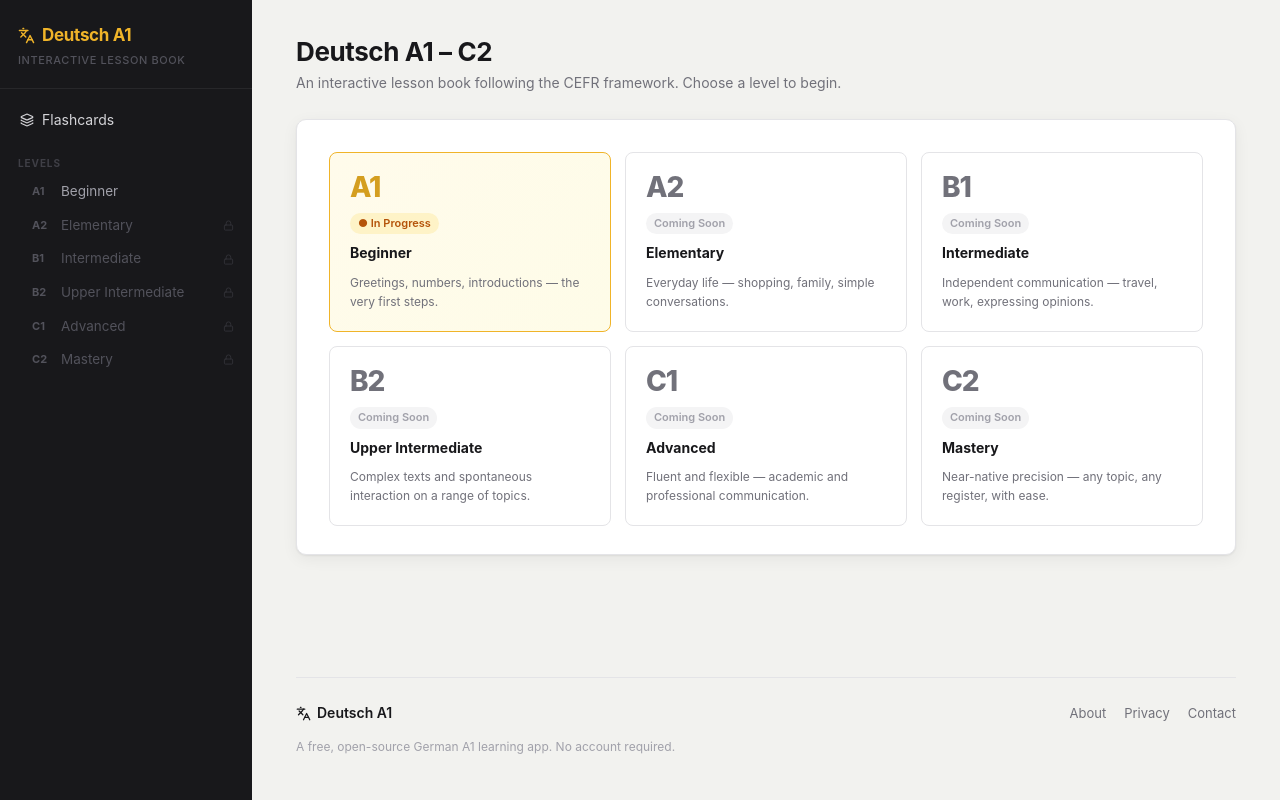
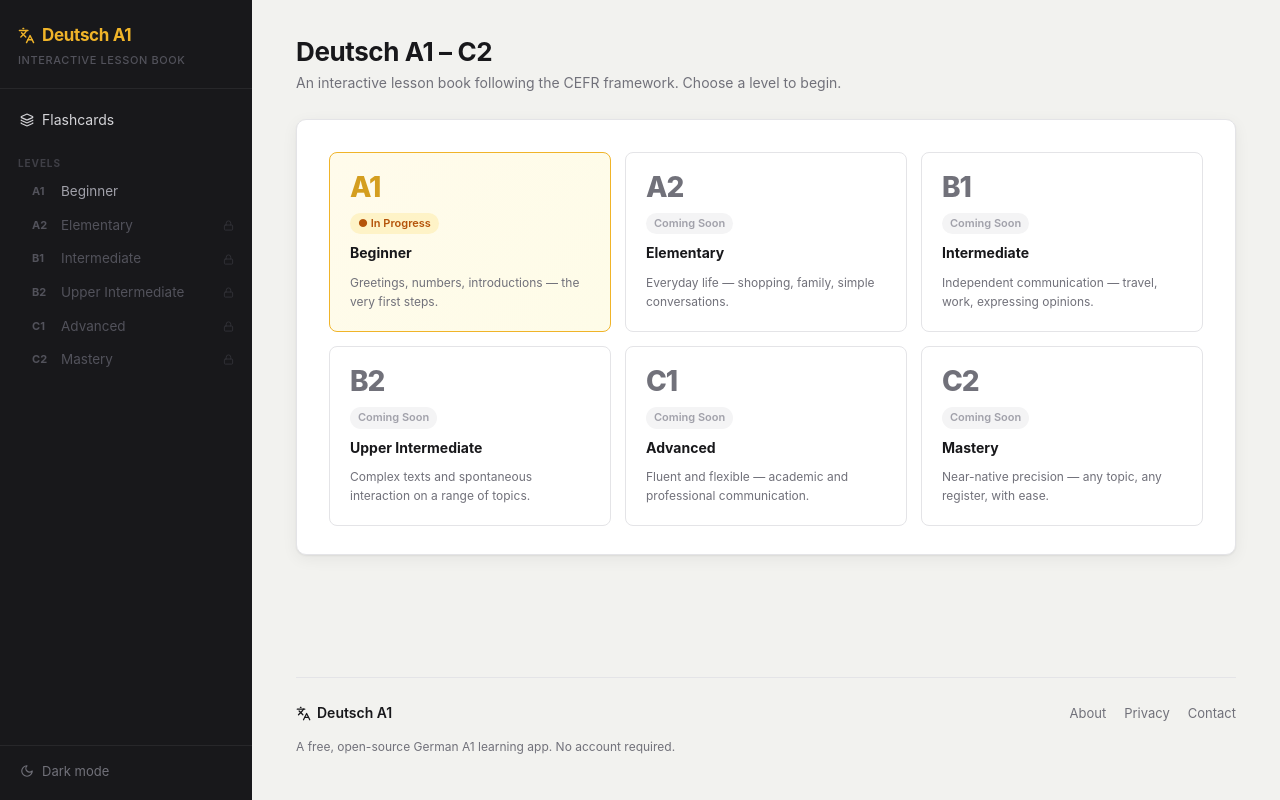
Before and after one commit to davide-muzzi/learn-german, a Vue app: page /#/ in a window 1280 px wide. Built offline with nearby package versions, Linux system fonts and the light colour scheme.

Commit message:
feat: add dark mode with sidebar toggle (my eyes were burning, it's 1am help

```diff
--- a/index.html
+++ b/index.html
@@ -5,6 +5,12 @@
     <link rel="icon" type="image/svg+xml" href="/favicon.svg" />
     <meta name="viewport" content="width=device-width, initial-scale=1.0" />
     <title>Deutsch A1 — Basics</title>
+    <script>
+      (function() {
+        var t = localStorage.getItem('theme') || (window.matchMedia('(prefers-color-scheme: dark)').matches ? 'dark' : 'light');
+        document.documentElement.setAttribute('data-theme', t);
+      })();
+    </script>
   </head>
   <body>
     <div id="app"></div>
--- a/src/components/AppSidebar.vue
+++ b/src/components/AppSidebar.vue
@@ -1,12 +1,15 @@
 <script setup>
 import { computed, onMounted, onUnmounted } from 'vue'
 import { RouterLink, useRoute } from 'vue-router'
-import { Languages, Lock, Layers } from '@lucide/vue'
+import { Languages, Lock, Layers, Moon, Sun } from '@lucide/vue'
 import { LEVELS, CHAPTERS, CHAPTER_SECTIONS } from '../data/index.js'
 import { flashcardResetSignal } from '../composables/flashcardBus.js'
+import { useTheme } from '../composables/useTheme.js'
 
 defineProps({ open: Boolean })
 defineEmits(['close'])
+
+const { dark, toggleTheme } = useTheme()
 
 const route = useRoute()
 
@@ -152,6 +155,13 @@ onUnmounted(() => {
 
     </div>
 
+    <div class="sidebar-footer">
+      <button class="theme-toggle" @click="toggleTheme">
+        <component :is="dark ? Sun : Moon" :size="14" />
+        {{ dark ? 'Light mode' : 'Dark mode' }}
+      </button>
+    </div>
+
     <!-- Drag handle (desktop only via CSS) -->
     <div class="sidebar-resizer" @mousedown="onResizerMouseDown" />
   </nav>
--- /dev/null
+++ b/src/composables/useTheme.js
@@ -0,0 +1,26 @@
+import { ref, watch } from 'vue'
+
+const THEME_KEY = 'theme'
+
+function getInitial() {
+  const stored = localStorage.getItem(THEME_KEY)
+  if (stored !== null) return stored === 'dark'
+  return window.matchMedia('(prefers-color-scheme: dark)').matches
+}
+
+const dark = ref(getInitial())
+
+function apply(isDark) {
+  document.documentElement.setAttribute('data-theme', isDark ? 'dark' : 'light')
+}
+
+apply(dark.value)
+
+watch(dark, (isDark) => {
+  apply(isDark)
+  localStorage.setItem(THEME_KEY, isDark ? 'dark' : 'light')
+})
+
+export function useTheme() {
+  return { dark, toggleTheme: () => { dark.value = !dark.value } }
+}
--- a/src/style.css
+++ b/src/style.css
@@ -15,6 +15,27 @@
   --border: #e4e4e7;
   --radius: 10px;
   --shadow: 0 1px 2px rgba(0,0,0,.06), 0 4px 16px rgba(0,0,0,.06);
+  --surface: #fafafa;
+  --input-border: #d4d4d8;
+  --blue: #1d4ed8;
+  --info-bg: #eff6ff;
+  --info-border: #3b82f6;
+  --info-text: #1e3a5f;
+}
+
+[data-theme="dark"] {
+  --bg: #101012;
+  --card: #1c1c1f;
+  --text: #e4e4e7;
+  --muted: #a1a1aa;
+  --border: #3f3f46;
+  --shadow: 0 1px 2px rgba(0,0,0,.4), 0 4px 16px rgba(0,0,0,.3);
+  --surface: #222225;
+  --input-border: #52525b;
+  --blue: #60a5fa;
+  --info-bg: rgba(59, 130, 246, .1);
+  --info-border: #3b82f6;
+  --info-text: #93c5fd;
 }
 
 body {
@@ -40,13 +61,9 @@ body {
   position: fixed;
   top: 0; left: 0;
   height: 100vh;
-  overflow-y: auto;
+  overflow: hidden;
   z-index: 10;
-  scrollbar-width: thin;
-  scrollbar-color: #3f3f46 transparent;
 }
-.sidebar::-webkit-scrollbar { width: 4px; }
-.sidebar::-webkit-scrollbar-thumb { background: #3f3f46; border-radius: 2px; }
 
 .sidebar-logo {
   padding: 22px 18px 18px;
@@ -71,7 +88,15 @@ body {
   font-weight: 500;
 }
 
-.sidebar-body { padding: 8px 0 24px; }
+.sidebar-body {
+  padding: 8px 0 16px;
+  flex: 1;
+  overflow-y: auto;
+  scrollbar-width: thin;
+  scrollbar-color: #3f3f46 transparent;
+}
+.sidebar-body::-webkit-scrollbar { width: 4px; }
+.sidebar-body::-webkit-scrollbar-thumb { background: #3f3f46; border-radius: 2px; }
 
 .nav-section { margin-top: 4px; }
 .nav-section-label {
@@ -189,9 +214,9 @@ th {
 }
 td { padding: 10px 14px; border-bottom: 1px solid var(--border); }
 tbody tr:last-child td { border-bottom: none; }
-tbody tr:hover td { background: #fafafa; }
+tbody tr:hover td { background: var(--surface); }
 .de { font-weight: 600; color: var(--text); }
-.bold-conj { font-weight: 700; color: #1d4ed8; }
+.bold-conj { font-weight: 700; color: var(--blue); }
 .pron-col { color: var(--muted); font-size: 13.5px; }
 .en-col { color: var(--muted); font-size: 13.5px; }
 
@@ -244,13 +269,16 @@ tbody tr:hover td { background: #fafafa; }
   border: 1px solid var(--border);
   border-radius: 8px;
   padding: 20px;
-  background: white;
+  background: var(--card);
   transition: box-shadow .18s;
 }
 .lvl-card.lvl-active {
   border-color: var(--gold);
   background: linear-gradient(135deg, #fffbeb 0%, #fefce8 100%);
   cursor: pointer;
+}
+[data-theme="dark"] .lvl-card.lvl-active {
+  background: linear-gradient(135deg, rgba(240,180,41,.1) 0%, rgba(240,180,41,.07) 100%);
 }
 .lvl-card.lvl-active:hover { box-shadow: 0 4px 16px rgba(0,0,0,.1); }
 .lvl-code {
@@ -276,13 +304,16 @@ tbody tr:hover td { background: #fafafa; }
   border: 1px solid var(--border);
   border-radius: 8px;
   padding: 16px;
-  background: white;
+  background: var(--card);
   transition: box-shadow .18s;
 }
 .ch-card:hover { box-shadow: 0 4px 16px rgba(0,0,0,.08); }
 .ch-card.ch-active {
   border-color: var(--gold);
   background: linear-gradient(135deg, #fffbeb 0%, #fefce8 100%);
+}
+[data-theme="dark"] .ch-card.ch-active {
+  background: linear-gradient(135deg, rgba(240,180,41,.1) 0%, rgba(240,180,41,.07) 100%);
 }
 .ch-num {
   font-size: 10px;
@@ -322,7 +353,7 @@ tbody tr:hover td { background: #fafafa; }
   border-radius: 8px;
   padding: 10px 6px;
   text-align: center;
-  background: white;
+  background: var(--card);
   transition: border-color .15s;
 }
 .alpha-card:hover { border-color: var(--gold); }
@@ -334,12 +365,12 @@ tbody tr:hover td { background: #fafafa; }
 
 /* ── EXERCISES ── */
 .ex-instruction {
-  background: #eff6ff;
-  border-left: 3px solid #3b82f6;
+  background: var(--info-bg);
+  border-left: 3px solid var(--info-border);
   padding: 10px 14px;
   border-radius: 0 6px 6px 0;
   font-size: 13.5px;
-  color: #1e3a5f;
+  color: var(--info-text);
   margin-bottom: 20px;
   line-height: 1.5;
 }
@@ -348,7 +379,7 @@ tbody tr:hover td { background: #fafafa; }
   border: 1px solid var(--border);
   border-radius: 8px;
   padding: 14px 16px;
-  background: #fafafa;
+  background: var(--surface);
   margin-bottom: 12px;
   font-size: 14px;
   line-height: 2.2;
@@ -367,7 +398,7 @@ tbody tr:hover td { background: #fafafa; }
 .blank-wrap { display: inline-block; position: relative; }
 .blank-input {
   border: none;
-  border-bottom: 2px solid #cbd5e1;
+  border-bottom: 2px solid var(--input-border);
   background: transparent;
   font-size: 14px;
   font-family: inherit;
@@ -395,7 +426,7 @@ tbody tr:hover td { background: #fafafa; }
   padding: 7px 18px;
   border: 2px solid var(--border);
   border-radius: 6px;
-  background: white;
+  background: var(--card);
   cursor: pointer;
   font-size: 14px;
   font-family: inherit;
@@ -403,7 +434,7 @@ tbody tr:hover td { background: #fafafa; }
   color: var(--text);
   transition: border-color .12s, background .12s;
 }
-.mc-btn:hover:not(:disabled) { border-color: var(--gold); background: #fffbeb; }
+.mc-btn:hover:not(:disabled) { border-color: var(--gold); background: rgba(240,180,41,.08); }
 .mc-btn.mc-correct { border-color: var(--green); background: #f0fdf4; color: var(--green); }
 .mc-btn.mc-wrong   { border-color: var(--red);   background: #fef2f2; color: var(--red); }
 .mc-btn:disabled   { cursor: default; opacity: .85; }
@@ -414,13 +445,13 @@ tbody tr:hover td { background: #fafafa; }
   border: 1px solid var(--border);
   border-radius: 8px;
   padding: 16px 18px;
-  background: #fafafa;
+  background: var(--surface);
   margin-bottom: 12px;
 }
 .tr-en { font-size: 15px; font-weight: 500; margin-bottom: 10px; color: var(--text); }
 .reveal-btn {
   padding: 5px 14px;
-  background: white;
+  background: var(--card);
   border: 1px solid var(--border);
   border-radius: 6px;
   font-size: 13px;
@@ -470,7 +501,7 @@ tbody tr:hover td { background: #fafafa; }
   margin-top: 18px;
   margin-left: 10px;
   padding: 10px 20px;
-  background: white;
+  background: var(--card);
   color: var(--muted);
   border: 1px solid var(--border);
   border-radius: 8px;
@@ -590,7 +621,7 @@ tbody tr:hover td { background: #fafafa; }
   align-items: center;
   gap: 10px;
   padding: 8px 10px;
-  background: #fafafa;
+  background: var(--surface);
   border: 1px solid var(--border);
   border-radius: 6px;
   font-size: 14px;
@@ -806,7 +837,7 @@ tbody tr:hover td { background: #fafafa; }
 .footer-copy {
   margin-top: 12px;
   font-size: 12px;
-  color: #a1a1aa;
+  color: var(--muted);
 }
 
 /* ── ABOUT PAGE ── */
@@ -843,7 +874,7 @@ tbody tr:hover td { background: #fafafa; }
   padding: 12px 14px;
   border: 1px solid var(--border);
   border-radius: 8px;
-  background: #fafafa;
+  background: var(--surface);
 }
 .tech-name { font-weight: 700; font-size: 14px; }
 .tech-desc { font-size: 12px; color: var(--muted); }
@@ -885,7 +916,7 @@ tbody tr:hover td { background: #fafafa; }
 }
 .contact-row-title { font-weight: 700; margin-bottom: 4px; }
 .contact-link {
-  color: #1d4ed8;
+  color: var(--blue);
   text-decoration: none;
   font-size: 14px;
 }
@@ -949,7 +980,7 @@ tbody tr:hover td { background: #fafafa; }
 }
 .fc-dir-btn.active {
   border-color: var(--gold);
-  background: #fefce8;
+  background: rgba(240,180,41,.1);
   color: var(--gold-dark);
 }
 .fc-sets-header {
@@ -1007,16 +1038,16 @@ tbody tr:hover td { background: #fafafa; }
   -webkit-appearance: none;
   width: 17px;
   height: 17px;
-  border: 2px solid #d4d4d8;
+  border: 2px solid var(--input-border);
   border-radius: 5px;
-  background: #fff no-repeat center / 65%;
+  background: var(--card) no-repeat center / 65%;
   flex-shrink: 0;
   cursor: pointer;
   transition: border-color .15s, background-color .15s, box-shadow .15s;
 }
 .fc-checkbox:hover {
   border-color: var(--gold);
-  box-shadow: 0 0 0 3px #fef3c7;
+  box-shadow: 0 0 0 3px rgba(240,180,41,.2);
 }
 .fc-checkbox:checked,
 .fc-checkbox:indeterminate {
@@ -1054,7 +1085,7 @@ tbody tr:hover td { background: #fafafa; }
   justify-content: space-between;
   gap: 16px;
   border-color: var(--gold);
-  background: #fefce8;
+  background: rgba(240,180,41,.08);
 }
 .fc-resume-title { font-weight: 700; font-size: 15px; margin-bottom: 4px; }
 .fc-resume-stats { font-size: 13px; color: var(--muted); display: flex; gap: 4px; flex-wrap: wrap; }
@@ -1129,7 +1160,7 @@ tbody tr:hover td { background: #fafafa; }
   min-height: 260px;
   gap: 12px;
 }
-.fc-face-back { background: #fafaf9; }
+.fc-face-back { background: var(--surface); }
 .fc-set-badge {
   font-size: 11px;
   font-weight: 600;
@@ -1145,8 +1176,8 @@ tbody tr:hover td { background: #fafafa; }
   font-size: 12px;
   font-weight: 600;
   color: var(--gold-dark);
-  background: #fefce8;
-  border: 1px solid #fde68a;
+  background: rgba(240,180,41,.1);
+  border: 1px solid rgba(240,180,41,.35);
   border-radius: 20px;
   padding: 2px 9px;
 }
@@ -1236,3 +1267,69 @@ tbody tr:hover td { background: #fafafa; }
 
 .fc-actions-fade-enter-active, .fc-actions-fade-leave-active { transition: opacity 0.2s; }
 .fc-actions-fade-enter-from, .fc-actions-fade-leave-to { opacity: 0; }
+
+/* ── SIDEBAR FOOTER + THEME TOGGLE ── */
+.sidebar-footer {
+  padding: 10px 12px 14px;
+  border-top: 1px solid #27272a;
+  flex-shrink: 0;
+}
+.theme-toggle {
+  display: flex;
+  align-items: center;
+  gap: 8px;
+  width: 100%;
+  padding: 7px 8px;
+  background: none;
+  border: none;
+  border-radius: 7px;
+  cursor: pointer;
+  font-size: 13px;
+  font-family: inherit;
+  color: #71717a;
+  transition: background .12s, color .12s;
+  text-align: left;
+}
+.theme-toggle:hover {
+  background: var(--sidebar-hover);
+  color: #e4e4e7;
+}
+
+/* ── DARK MODE OVERRIDES ── */
+[data-theme="dark"] .st-active { background: rgba(240,180,41,.15); color: var(--gold); }
+[data-theme="dark"] .st-soon   { background: #27272a; color: #71717a; }
+
+[data-theme="dark"] .b-form { background: rgba(139,92,246,.2); color: #c4b5fd; }
+[data-theme="dark"] .b-inf  { background: rgba(240,180,41,.2);  color: #fde68a; }
+[data-theme="dark"] .b-std  { background: rgba(22,163,74,.2);   color: #86efac; }
+[data-theme="dark"] .b-pl   { background: rgba(14,165,233,.2);  color: #7dd3fc; }
+
+[data-theme="dark"] .card-title .tag {
+  background: rgba(240,180,41,.15);
+  border-color: rgba(240,180,41,.3);
+}
+[data-theme="dark"] .alpha-card.umlaut {
+  border-color: rgba(240,180,41,.4);
+  background: rgba(240,180,41,.08);
+}
+
+[data-theme="dark"] .mc-btn.mc-correct { background: rgba(22,163,74,.15);  border-color: rgba(22,163,74,.4); }
+[data-theme="dark"] .mc-btn.mc-wrong   { background: rgba(220,38,38,.15);  border-color: rgba(220,38,38,.4); }
+
+[data-theme="dark"] .tr-answer {
+  background: rgba(22,163,74,.12);
+  border-color: rgba(22,163,74,.3);
+  color: #86efac;
+}
+
+[data-theme="dark"] .sc-great { background: rgba(22,163,74,.15);  color: #86efac;  border-color: rgba(22,163,74,.3); }
+[data-theme="dark"] .sc-ok    { background: rgba(240,180,41,.12); color: #fde68a;  border-color: rgba(240,180,41,.3); }
+[data-theme="dark"] .sc-poor  { background: rgba(220,38,38,.15);  color: #fca5a5;  border-color: rgba(220,38,38,.3); }
+
+[data-theme="dark"] .fc-btn-yes       { background: rgba(22,163,74,.2);  border-color: rgba(22,163,74,.5); }
+[data-theme="dark"] .fc-btn-yes:hover { background: rgba(22,163,74,.3); }
+[data-theme="dark"] .fc-btn-no        { background: rgba(220,38,38,.2);  border-color: rgba(220,38,38,.5); }
+[data-theme="dark"] .fc-btn-no:hover  { background: rgba(220,38,38,.3); }
+
+[data-theme="dark"] .fc-score-yes { background: rgba(22,163,74,.2); }
+[data-theme="dark"] .fc-score-no  { background: rgba(220,38,38,.2); }
```
